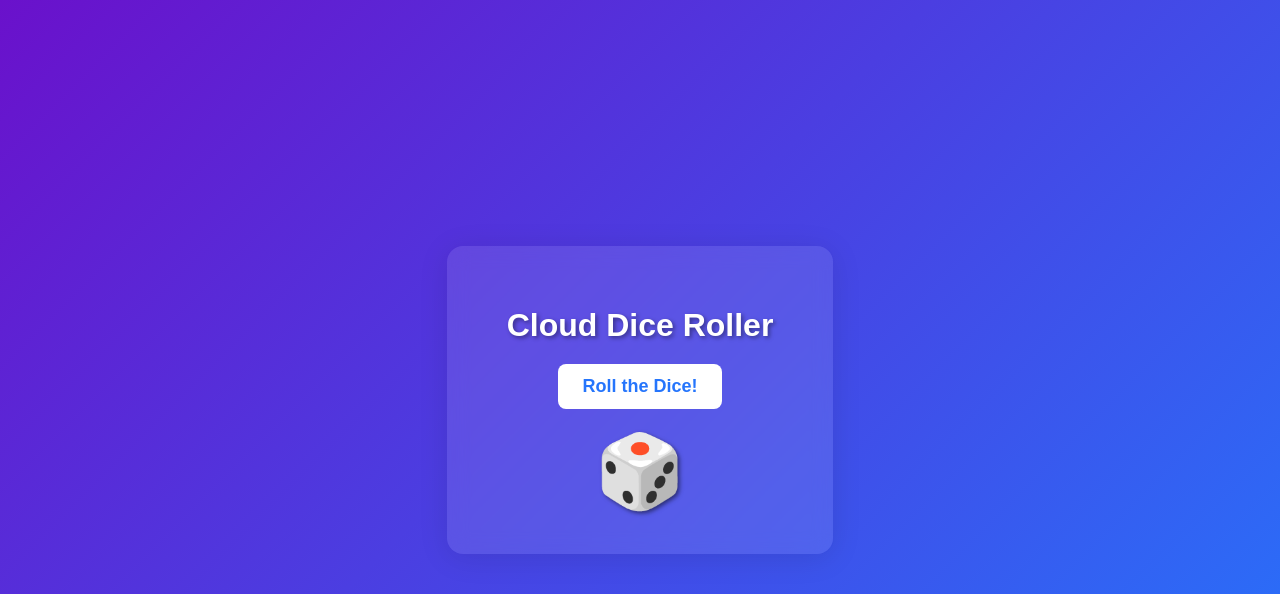
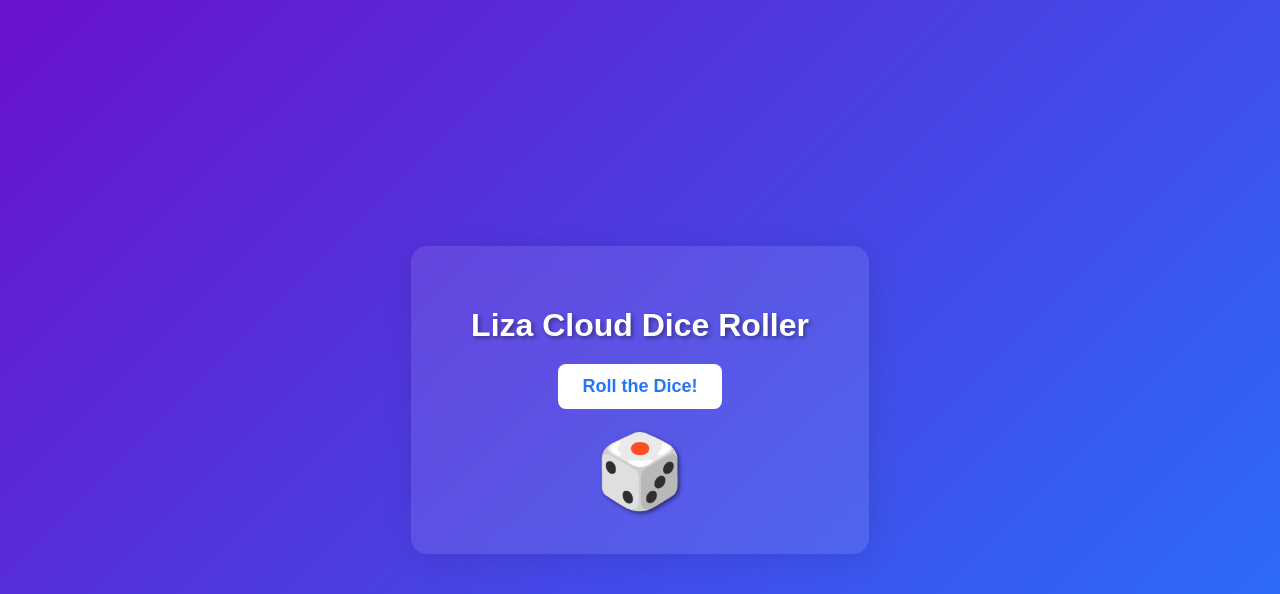
Before and after one commit to lizab12/roller-dice, a Flask app: page / in a window 1280 px wide. Shown: the top 594 px of the page. Run offline with Flask 2, Linux system fonts and the light colour scheme.

Commit message:
Update index.html

```diff
--- a/templates/index.html
+++ b/templates/index.html
@@ -79,7 +79,7 @@
 </head>
 <body>
   <div class="card">
-    <h1>Cloud Dice Roller </h1>
+    <h1> Liza Cloud Dice Roller </h1>
     <button onclick="rollDice()">Roll the Dice!</button>
     <div id="result">🎲</div>
   </div>
```
